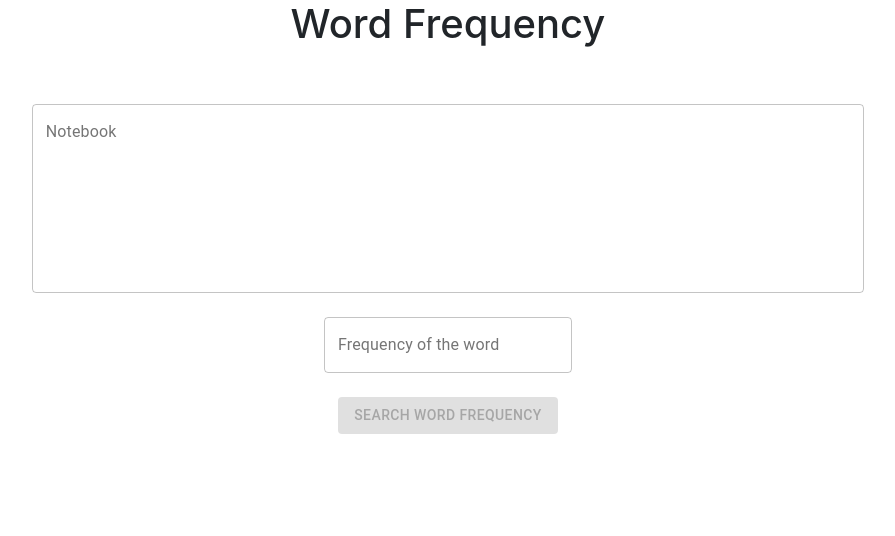
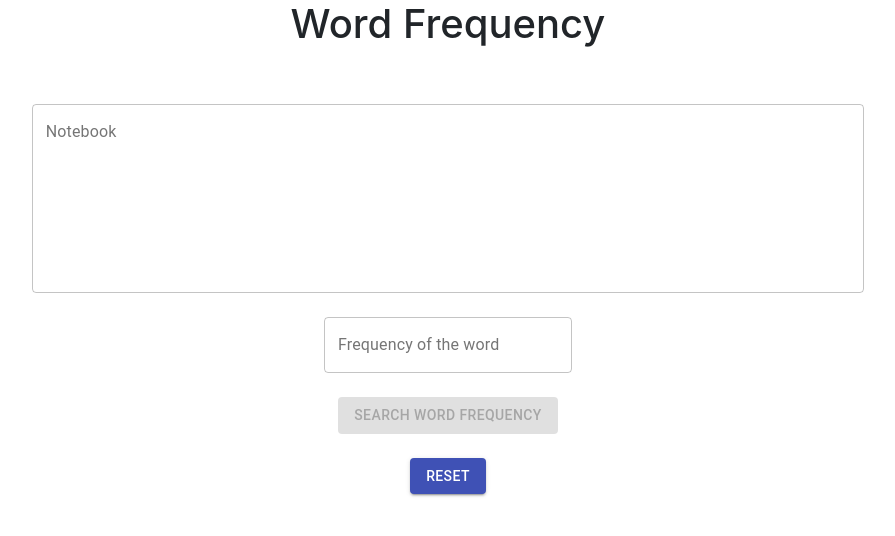
Before and after one commit to ialisyed/word-frequency-react, a React (Create React App) app: page / in a window 1280 px wide. Shown: the top 536 px of the page, without its empty margins (192-1087 px from the left). Built offline with nearby package versions, Linux system fonts and the light colour scheme.

Commit message:
- bug fixes - performance optimization - reset func addd

```diff
--- a/src/features/note-book/index.tsx
+++ b/src/features/note-book/index.tsx
@@ -1,11 +1,12 @@
-import React, { FC } from "react";
+import React, { FC, useEffect, useMemo, useRef } from "react";
 import { Button, TableCell, TableRow, TextField } from "@material-ui/core";
 import getWordSimilarity from "../../managers/Home";
 import { useAppDispatch, useAppSelector } from "../../hooks";
 import {
-  NotebookError,
   notebookSelector,
   NotebookSimilarWords,
+  requestedWordErrorInitialState,
+  resetNotebookState,
   setFrequency,
   setNotebookEntry,
   setNotebookError,
@@ -20,12 +21,8 @@ import { renderIf } from "../../util";
 
 interface HomeProps {}
 
-const requestedWordErrorInitialState: NotebookError = {
-  error: false,
-  helperText: "",
-};
-
 const Home: FC<HomeProps> = () => {
+  const resultRef = useRef<null | HTMLDivElement>(null);
   const dispatch = useAppDispatch();
   const {
     frequency,
@@ -34,6 +31,20 @@ const Home: FC<HomeProps> = () => {
     error,
     similarWords,
   } = useAppSelector(notebookSelector);
+
+  const similarWordsKeys = useMemo(() => Object.keys(similarWords), [similarWords]);
+
+  useEffect(() => {
+    if (
+      (frequency !== undefined && frequency !== null) ||
+      similarWordsKeys.length
+    ) {
+      resultRef!.current!.scrollIntoView({
+        block: "start",
+        behavior: "smooth",
+      });
+    }
+  }, [frequency, similarWordsKeys]);
 
   /**
    * notebookEntry change handler
@@ -77,6 +88,15 @@ const Home: FC<HomeProps> = () => {
     dispatch(setFrequency(frequency));
   };
 
+  /**
+   * reset notebook
+   * @param e
+   */
+  const onReset = (e: React.SyntheticEvent) => {
+    e.preventDefault();
+    dispatch(resetNotebookState());
+  };
+
   return (
     <div className="container d-flex flex-column align-items-center">
       <h1>{STRINGS.NOTEBOOK_HEADING}</h1>
@@ -114,26 +134,41 @@ const Home: FC<HomeProps> = () => {
         >
           {STRINGS.NOTEBOOK_SUBMIT_BTN}
         </Button>
+
+        <Button
+          variant="contained"
+          color="primary"
+          className="mt-4"
+          onClick={onReset}
+        >
+          {STRINGS.RESET}
+        </Button>
       </form>
 
-      {renderIf(!!Object.keys(similarWords).length)(
+      <div
+        ref={resultRef}
+        className="w-75 d-flex flex-column align-items-center"
+      >
+        {renderIf(frequency !== null && frequency !== undefined)(
           <CustomTable
             headings={
               <TableRow className="heading">
-              <TableCell className="text-center">{STRINGS.FREQUENCY}</TableCell>
+                <TableCell className="text-center">
+                  {STRINGS.FREQUENCY}
+                </TableCell>
               </TableRow>
             }
-          data={Object.keys(similarWords).map((key) => (
-            <TableRow className="cell" key={key}>
+            data={
+              <TableRow className="cell">
                 <TableCell className="text-center" component="th" scope="row">
                   {frequency}
                 </TableCell>
               </TableRow>
-          ))}
+            }
           />
         )}
 
-      {renderIf(!!Object.keys(similarWords).length)(
+        {renderIf(!!similarWordsKeys.length)(
           <CustomTable
             headings={
               <TableRow className="heading">
@@ -145,7 +180,7 @@ const Home: FC<HomeProps> = () => {
                 </TableCell>
               </TableRow>
             }
-          data={Object.keys(similarWords).map((key) => (
+            data={similarWordsKeys.map((key) => (
               <TableRow className="cell" key={key}>
                 <TableCell className="text-center" component="th" scope="row">
                   {key}
@@ -158,6 +193,7 @@ const Home: FC<HomeProps> = () => {
           />
         )}
       </div>
+    </div>
   );
 };
 
--- a/src/features/note-book/notebookSlice.ts
+++ b/src/features/note-book/notebookSlice.ts
@@ -7,21 +7,26 @@ export interface NotebookError {
 }
 
 export interface NotebookSimilarWords {
-  [word: string]: number,
+  [word: string]: number;
 }
 
 export interface NotebookState {
   notebookEntry: string;
-  frequency: number;
+  frequency?: number;
   requestedWord: string;
   similarWords: NotebookSimilarWords;
   error: NotebookError;
 }
 
+export const requestedWordErrorInitialState: NotebookError = {
+  error: false,
+  helperText: "",
+};
+
 export const initialState: NotebookState = {
   notebookEntry: "",
-  error: { helperText: "", error: false },
-  frequency: 0,
+  error: requestedWordErrorInitialState,
+  frequency: undefined,
   requestedWord: "",
   similarWords: {},
 };
@@ -39,12 +44,16 @@ export const notebookSlice = createSlice({
     setRequestedWord: (state, { payload }: PayloadAction<string>) => {
       state.requestedWord = payload;
     },
-    setSimilarWords: (state, { payload }: PayloadAction<NotebookSimilarWords>) => {
+    setSimilarWords: (
+      state,
+      { payload }: PayloadAction<NotebookSimilarWords>
+    ) => {
       state.similarWords = payload;
     },
     setNotebookError: (state, { payload }: PayloadAction<NotebookError>) => {
       state.error = payload;
     },
+    resetNotebookState: (state) => initialState,
   },
 });
 
@@ -54,6 +63,7 @@ export const {
   setRequestedWord,
   setSimilarWords,
   setNotebookError,
+  resetNotebookState,
 } = notebookSlice.actions;
 
 export const notebookSelector = (state: RootState) => state.notebook;
--- a/src/localization/index.ts
+++ b/src/localization/index.ts
@@ -2,6 +2,7 @@ export const STRINGS = {
   REQUESTED_WORD_ERROR: "Only one word is allowed",
   NOTEBOOK_HEADING: "Word Frequency",
   NOTEBOOK_SUBMIT_BTN: "Search Word Frequency",
+  RESET: 'Reset',
   SIMILAR_WORDS: "Similar Words",
   COUNT: "Count",
   FREQUENCY: "Word Frequency",
```
Lines whose indentation alone changed are shown as unchanged.
